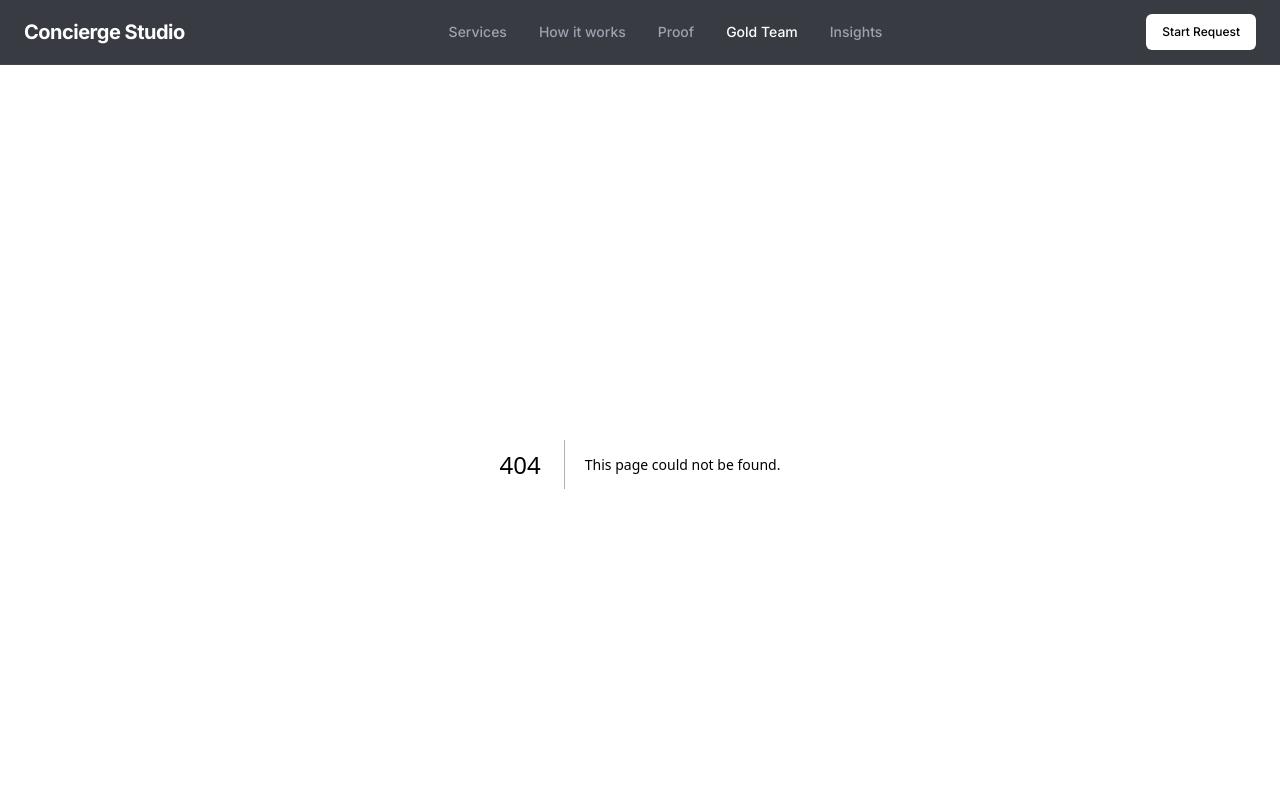
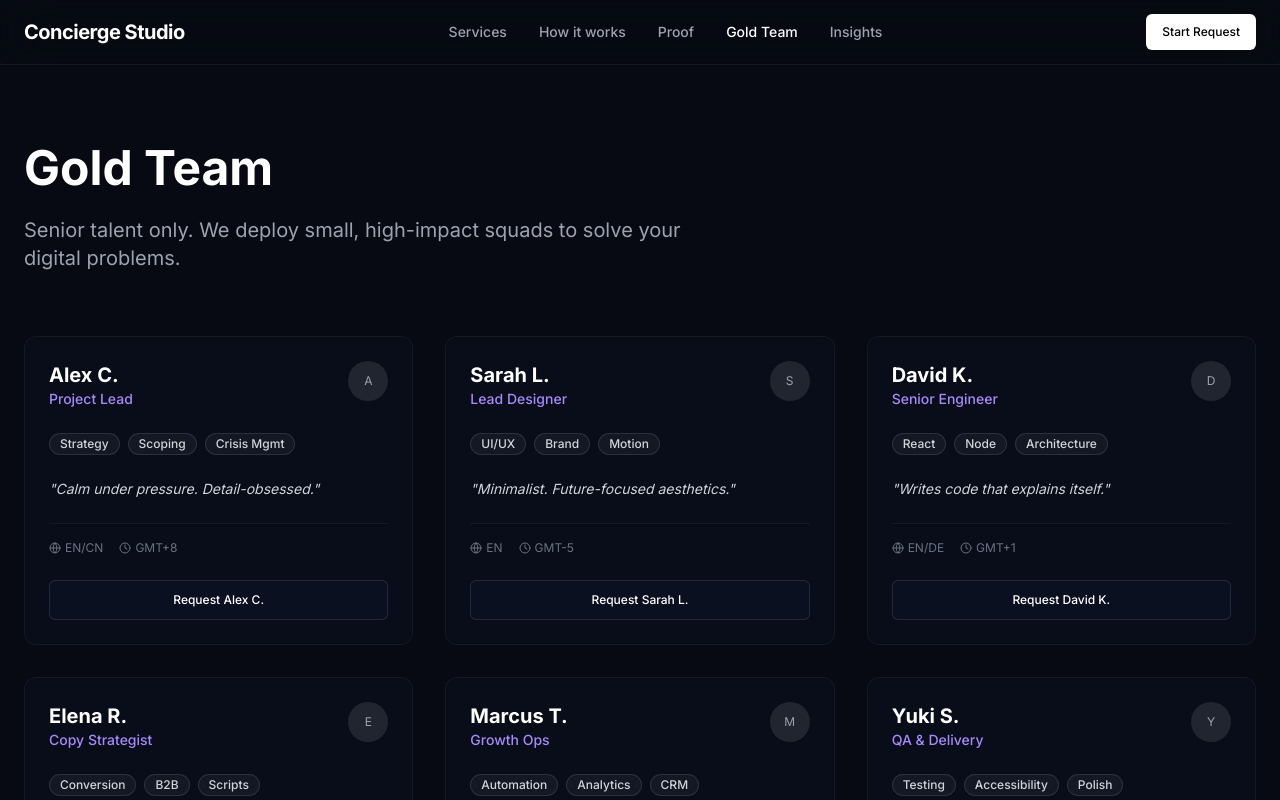
Before and after one commit to ARC-ARK/concierge-studio, a Next.js app: page /gold-team in a window 1280 px wide. Before the commit this address had no page. Shown: the top 800 px of the page. Built offline with nearby package versions, Linux system fonts and the light colour scheme.

Commit message:
Create page.tsx

```diff
--- /dev/null
+++ b/app/gold-team/page.tsx
@@ -0,0 +1,49 @@
+import { team } from "@/lib/content";
+import { Card, Badge, Button } from "@/components/ui/Primitives";
+import { FadeIn } from "@/components/ui/FadeIn";
+import Link from "next/link";
+import { Globe, Clock } from "lucide-react";
+
+export default function TeamPage() {
+  return (
+    <div className="container mx-auto px-6 py-20">
+      <FadeIn>
+        <h1 className="text-4xl md:text-5xl font-bold text-white mb-6">Gold Team</h1>
+        <p className="text-xl text-gray-400 max-w-2xl mb-16">
+          Senior talent only. We deploy small, high-impact squads to solve your digital problems.
+        </p>
+
+        <div className="grid md:grid-cols-2 lg:grid-cols-3 gap-8">
+           {team.map((member, i) => (
+             <Card key={i} hoverEffect>
+                <div className="flex justify-between items-start mb-6">
+                   <div>
+                      <h3 className="text-xl font-bold text-white">{member.name}</h3>
+                      <p className="text-violet-400 text-sm font-medium">{member.role}</p>
+                   </div>
+                   <div className="w-10 h-10 rounded-full bg-white/10 flex items-center justify-center text-gray-400 text-xs">
+                      {member.name.charAt(0)}
+                   </div>
+                </div>
+
+                <div className="flex gap-2 flex-wrap mb-6">
+                   {member.tags.map(t => <Badge key={t}>{t}</Badge>)}
+                </div>
+
+                <p className="text-gray-300 text-sm italic mb-6">"{member.style}"</p>
+
+                <div className="border-t border-white/5 pt-4 mb-6 flex items-center gap-4 text-xs text-gray-500">
+                   <div className="flex items-center gap-1"><Globe className="w-3 h-3"/> {member.specs.split('·')[0]}</div>
+                   <div className="flex items-center gap-1"><Clock className="w-3 h-3"/> {member.specs.split('·')[1]}</div>
+                </div>
+
+                <Link href={`/contact?specialist=${member.name}`}>
+                  <Button variant="secondary" className="w-full text-xs h-10">Request {member.name}</Button>
+                </Link>
+             </Card>
+           ))}
+        </div>
+      </FadeIn>
+    </div>
+  );
+}
```
